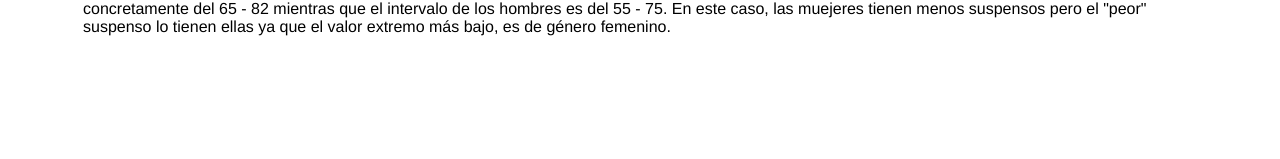
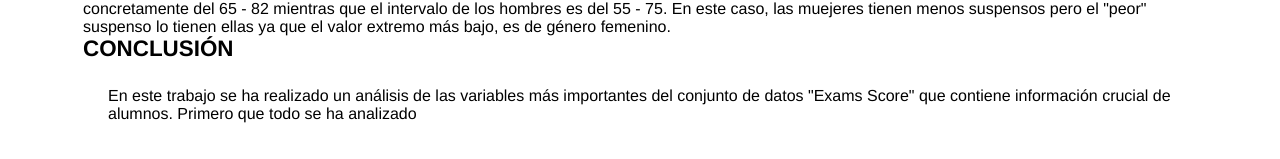
Before and after one commit to nisaab96/07MBIGSeminario, a website: page index.html in a window 1280 px wide. Shown: the part 6439-6598 px from the top of the page. Before the commit the page ends 6568 px from the top, so only its background shows below. Drawn offline with nearby package versions, Linux system fonts and the light colour scheme.

Commit message:
1 file modified

```diff
--- a/index.html
+++ b/index.html
@@ -240,6 +240,13 @@ El objetivo de este proyecto es crear visualizaciones efectivas del conjunto de
 
         Por último, analizamos la nota de escritura en función del género. Al igual que en el análisis anterior, las mujeres tienen un mejor intervalo de nota, concretamente del 65 - 82 mientras que el intervalo de los hombres es del 55 - 75. En este caso, las muejeres tienen menos suspensos pero el "peor" suspenso lo tienen ellas ya que el valor extremo más bajo, es de género femenino.<br>
 
+        <div class="plot">
+        <!-- The first bar chart -->
+        <h2 class="plot-title"> Conclusión </h2>
+        <div class="text">
+
+        En este trabajo se ha realizado un análisis de las variables más importantes del conjunto de datos "Exams Score" que contiene información crucial de alumnos. Primero que todo se ha analizado <br>
+
 
 
 
```
